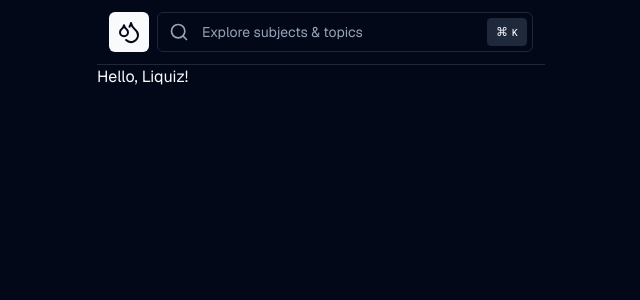
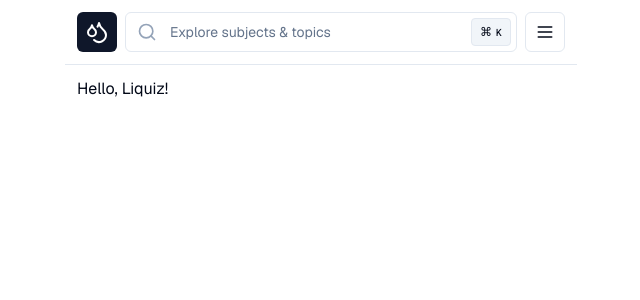
Before and after one commit to edwintantawi/liquiz, a Next.js app: page / in a window 1280 px wide. Shown: the top 300 px of the page, without its empty margins (319-959 px from the left). Built offline with nearby package versions, Linux system fonts and the light colour scheme.

Commit message:
feat: add app bar dropdown menu

```diff
--- a/app/layout.tsx
+++ b/app/layout.tsx
@@ -3,9 +3,19 @@ import Link from 'next/link';
 import { GeistMono } from 'geist/font/mono';
 import { GeistSans } from 'geist/font/sans';
 
+import { Container } from '~/components/container';
 import { Icons } from '~/components/icons';
 import { SearchBar } from '~/components/search-bar';
 import { Button } from '~/components/ui/button';
+import {
+  DropdownMenu,
+  DropdownMenuContent,
+  DropdownMenuGroup,
+  DropdownMenuItem,
+  DropdownMenuLabel,
+  DropdownMenuSeparator,
+  DropdownMenuTrigger,
+} from '~/components/ui/dropdown-menu';
 import { cn } from '~/lib/utils';
 
 import '~/app/style.css';
@@ -18,10 +28,11 @@ export default function RootLayout({ children }: RootLayoutProps) {
   return (
     <html
       lang="en"
-      className={cn(GeistSans.variable, GeistMono.variable, 'dark h-full')}
+      className={cn(GeistSans.variable, GeistMono.variable, 'h-full')}
     >
-      <body className="mx-auto flex h-full max-w-md flex-col">
-        <div className="flex gap-2 border-b p-3">
+      <body className="flex h-full flex-col">
+        <nav className="sticky top-0 z-50 bg-background">
+          <Container className="flex items-center justify-between gap-2 border-b">
             <Button asChild size="icon" className="shrink-0">
               <Link href="/">
                 <Icons.Brand className="text-background" />
@@ -30,8 +41,44 @@ export default function RootLayout({ children }: RootLayoutProps) {
             </Button>
 
             <SearchBar />
-        </div>
-        {children}
+
+            <DropdownMenu>
+              <DropdownMenuTrigger asChild>
+                <Button variant="outline" size="icon" className="shrink-0">
+                  <Icons.Menu size={20} />
+                  <span className="sr-only">Open menu</span>
+                </Button>
+              </DropdownMenuTrigger>
+              <DropdownMenuContent align="end" className="w-44">
+                <DropdownMenuLabel>LiQuiz Menu</DropdownMenuLabel>
+                <DropdownMenuSeparator />
+                <DropdownMenuGroup>
+                  <DropdownMenuItem asChild>
+                    <Link href="/subjects">
+                      <Icons.Subject className="mr-2 h-4 w-4" />
+                      <span>Subject</span>
+                    </Link>
+                  </DropdownMenuItem>
+                  <DropdownMenuItem asChild>
+                    <Link href="/topics">
+                      <Icons.Topic className="mr-2 h-4 w-4" />
+                      <span>Topic</span>
+                    </Link>
+                  </DropdownMenuItem>
+                  <DropdownMenuItem asChild>
+                    <Link href="/favorites">
+                      <Icons.Favorite className="mr-2 h-4 w-4" />
+                      <span>Favorite</span>
+                    </Link>
+                  </DropdownMenuItem>
+                </DropdownMenuGroup>
+              </DropdownMenuContent>
+            </DropdownMenu>
+          </Container>
+        </nav>
+        <main className="flex-1">
+          <Container>{children}</Container>
+        </main>
       </body>
     </html>
   );
```
Also changed, not shown: components/icons.tsx (+14 -1 lines). Lines whose indentation alone changed are shown as unchanged.
